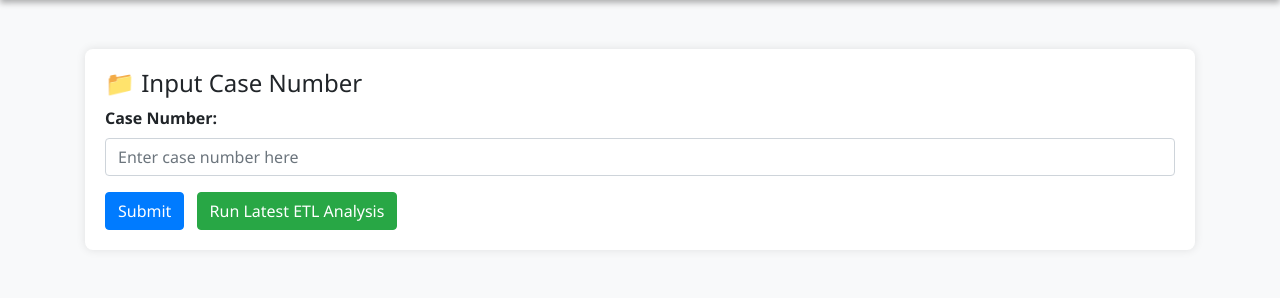
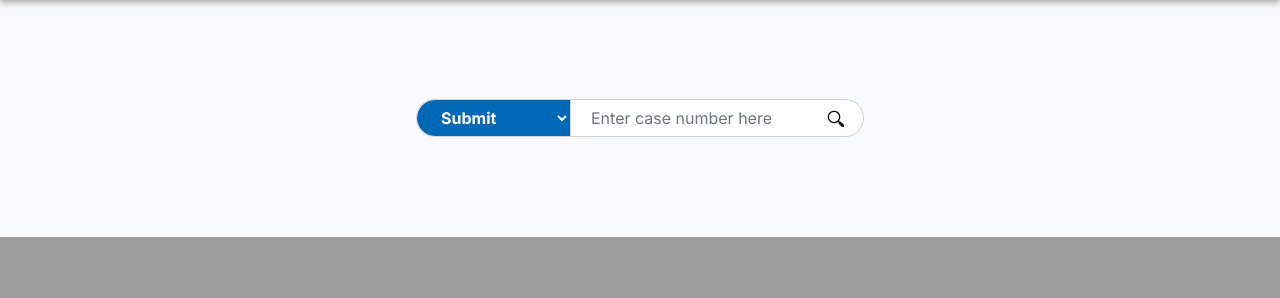
Before and after one commit to kj-fang/wireless_ce_avatar, a Flask app: template templates/index.html in a window 1280 px wide. Shown: the part 961-1259 px from the top of the page. After the commit the page ends 1198 px from the top, so only its background shows below. Run offline with Flask 3, Linux system fonts and the light colour scheme; the template is opened without the code that fills it, so the values that code supplies are empty; parts of the project's set-up code (start-up, migrations or seed data) failed here and were passed over; some libraries are stand-ins or nearby versions.

Commit message:
update new ui for Index page
* update new ui

```diff
--- a/templates/index.html
+++ b/templates/index.html
@@ -2,10 +2,30 @@
 <html lang="en">
 <head>
     <meta charset="UTF-8">
-    <title>Case Number Input</title>
+    <title>Case Number Input - New Design</title>
+    <link href="https://fonts.googleapis.com/css2?family=Inter:wght@400;500;600;700&display=swap" rel="stylesheet">
     <link href="https://stackpath.bootstrapcdn.com/bootstrap/4.5.2/css/bootstrap.min.css" rel="stylesheet">
+    <link href="https://fonts.googleapis.com/css2?family=Press+Start+2P&display=swap" rel="stylesheet">
     <script src="https://cdn.socket.io/3.1.3/socket.io.min.js" crossorigin="anonymous"></script>
     <style>
+        * {
+            font-family: 'Inter', sans-serif !important;
+        }
+
+        /* Keep Press Start 2P font for loading messages */
+        #log-messages,
+        #log-messages * {
+            font-family: 'Press Start 2P', cursive !important;
+        }
+
+        /* Hide SVGator watermark */
+        #epU2ASd7C0s22,
+        #epU2ASd7C0s22 * {
+            opacity: 0 !important;
+            visibility: hidden !important;
+            display: none !important;
+        }
+
         body {
             background-color: #f8f9fa;
             font-family: 'Segoe UI', Tahoma, Geneva, Verdana, sans-serif;
@@ -25,6 +45,13 @@
             border-top: 2px dashed #ccc;
             margin: 40px 0 20px;
         }
+        img {
+            -webkit-backface-visibility: hidden;
+            -webkit-transform: translateZ(0) scale(1.001, 1);
+            transform: translateZ(0) scale(1.001, 1);
+            image-rendering: -webkit-optimize-contrast;
+            image-rendering: crisp-edges;
+        }
     </style>
 </head>
 
@@ -35,116 +62,80 @@
         <img src="{{ url_for('static', filename='banner.svg') }}"
             alt="Banner"
             class="w-100"
-            style="border-radius: 0; display: block; margin-top: 0;">
+            style="display: block; width: 100%; height: auto; shape-rendering: crispEdges;">
     </div>
 
 
-    <div class="container">
-        <!-- 🔔 appear flash successful message -->
-        {% with messages = get_flashed_messages(with_categories=true) %}
-          {% if messages %}
-            <div class="mt-3">
-              {% for category, message in messages %}
-                <div class="alert alert-{{ category }} alert-dismissible fade show" role="alert">
-                  {{ message }}
+    <!-- Flash message placeholder -->
+    <div class="mt-3" style="display: none;">
+        <div class="alert alert-success alert-dismissible fade show" role="alert">
+            Sample success message
             <button type="button" class="close" data-dismiss="alert" aria-label="Close">
                 <span aria-hidden="true">&times;</span>
             </button>
         </div>
-              {% endfor %}
     </div>
-          {% endif %}
-        {% endwith %}
 
     <!-- 📁 Case Number block -->
-        <div class="form-container" id="form-box">
-            <h4>📁 Input Case Number</h4>
-            <form method="post" onsubmit="showLoading()">
-                <div class="form-group">
-                    <div style="display: flex; align-items: flex-top;">
-                        <label for="case_number" style="font-weight: bold; margin-right: 10px;">Case Number:</label>
-                        {% if clipboard_text %}
-                        <div id="clipboard_info" class="text-muted" style="font-size: 0.9em;">
-                            (Clipboard detected: {{ clipboard_text }})
+    <div id="form-box" style="max-width:35%; margin: 100px auto;">
+        <form id="mainForm" method="post" onsubmit="handleSubmit(event)">
+            <div style="display: flex; gap: 0; margin-bottom: 15px; position: relative;">
+                <select id="action_type" class="form-control" style="border-radius: 25px 0 0 25px; padding: 8px 12px 8px 20px; width: auto; min-width: 100px; border-right: none; background-color: #0068B6 ; color: rgb(255, 255, 255); font-weight: bold;">
+                    <option value="submit" style="background-color: white; color: black;">Submit</option>
+                    <option value="etl" style="background-color: white; color: black;">ETL Analysis</option>
+                </select>
+                <input type="text" class="form-control" id="case_number" name="case_number" placeholder="Enter case number here" value="" required style="border-radius: 0 25px 25px 0; padding: 12px 50px 12px 20px; flex: 1;">
+                <button type="submit" class="btn btn-primary" aria-label="Search" style="position: absolute; right: 5px; top: 50%; transform: translateY(-50%); border-radius: 20px; padding: 6px 12px; font-size: 14px; background-color: transparent; border-color: transparent;">
+                    <img src="../static/Magnifying_glass.svg" alt="Search" style="width: 20px; height: 20px;">
+                </button>
             </div>
-                        {% else %}
-                        <div id="clipboard_info" class="text-muted" style="display: none; font-size: 0.9em;"></div>
-                        {% endif %}
-                    </div>
-                    <input type="text" class="form-control" id="case_number" name="case_number" placeholder="Enter case number here" value="{{ clipboard_text }}" required>
-                </div>
-                <button type="submit" class="btn btn-primary">Submit</button>
-                <button type="button" class="btn btn-success ml-2" onclick="runLatestETL()">Run Latest ETL Analysis</button>
         </form>
     </div>
 
     <!-- 🔄 Loading indicator section -->
     <div id="loading-box" class="text-center">
-            <div class="spinner-border text-primary" role="status">
-                <span class="sr-only">Loading...</span>
-            </div>
-            <div class="mt-3">
-                <p class="text-muted">Processing your case... Please wait.</p>
-            </div>
-            <div id="log-messages" class="text-left px-3 py-2 w-75  mx-auto"
+        <div style="position: relative; width: 50%; margin: 0 auto;">
+            <div id="log-messages" class="text-left px-3 py-2"
                 style="
+                    min-height: 200px;
                     max-height: 200px;
                     overflow-y: auto;
-                    font-size: 0.9em;
+                    font-size: 0.7em;
                     background-color: rgb(53, 53, 53);
                     color: white;
                     border-radius: 6px;
-                    font-family: 'Courier New', monospace;
+                    font-family: 'Press Start 2P', cursive;
                     white-space: pre-wrap;
                     box-shadow: inset 0 0 5px rgba(0,0,0,0.3);
+                    line-height: 1.6;
+                    padding-bottom: 60px;
                 ">
+                Validating case number...
+            </div>
+            <img src="../static/pacman.gif" alt="Loading..." style="width: 200px; height: 200px; position: absolute; bottom: 10px; left: 50%; transform: translateX(-50%);">
         </div>
     </div>
 
-    </div>
 
 
     <div class="mb-5"></div>
 
-    <!-- JS: Toggle loading indicator & prevent multiple submissions -->
-    <script>
-
-        document.addEventListener("DOMContentLoaded", async () => {
-            const text = await navigator.clipboard.readText();
-            const pattern = /^00\d{6}$/;
-            if (pattern.test(text.trim())) {
-                document.getElementById("case_number").value = text.trim();
-                const info = document.getElementById("clipboard_info");
-                info.textContent = `(Clipboard detected: ${text})`;
-                info.style.display = "block";
-
-            }
-        });
-
-        const BSOD_SUBMIT_URL = "{{ url_for('bsod.bsod_submit') }}"
-        function disableBSODForm() {
-            const form = document.querySelector(`form[action="${BSOD_SUBMIT_URL}"]`);
-            const button = form.querySelector('button[type="submit"]');
-            button.disabled = true;
-            button.innerHTML = '<span class="spinner-border spinner-border-sm" role="status" aria-hidden="true"></span> Submitting...';
-        }
-    </script>
-
-    <!-- Bootstrap JS for alert dismiss -->
+    <!-- Bootstrap JS -->
     <script src="https://code.jquery.com/jquery-3.5.1.slim.min.js"></script>
     <script src="https://cdn.jsdelivr.net/npm/bootstrap@4.5.2/dist/js/bootstrap.bundle.min.js"></script>
 
+    <!-- Main functionality script -->
     <script>
         const Messages = [
-            "Validating case number...",
-            "Fetching case description...",
-            "Fetching related files...",
-            "Parsing attachment links...",
-            "Report is almost ready...",
+            "- Validating case number...",
+            "- Fetching case description...",
+            "- Fetching related files...",
+            "- Parsing attachment links...",
+            "- Report is almost ready...",
         ];
 
-
         let currentIndex = 0;
+        let LogInterval;
 
         function showLogMessage() {
             const logArea = document.getElementById('log-messages');
@@ -152,7 +143,7 @@
                 const p = document.createElement('div');
                 p.textContent = Messages[currentIndex];
                 logArea.appendChild(p);
-                logArea.scrollTop = logArea.scrollHeight; // auto-rolling down
+                logArea.scrollTop = logArea.scrollHeight;
                 currentIndex++;
             } else {
                 clearInterval(LogInterval);
@@ -173,22 +164,38 @@
             startLogs();
         }
 
-        async function runLatestETL() {
-            const caseInput = document.getElementById('case_number');
-            const caseNumber = caseInput.value.trim();
+        // Handle form submission based on dropdown selection
+        async function handleSubmit(event) {
+            event.preventDefault();
+
+            const actionType = document.getElementById('action_type').value;
+            const caseNumber = document.getElementById('case_number').value.trim();
 
             if (!caseNumber) {
                 alert("⚠️ Please enter a Case Number first!");
                 return;
             }
 
+            if (actionType === 'submit') {
+                // Regular submit - just show loading and submit form
+                showLoading();
+                document.getElementById('mainForm').submit();
+            } else if (actionType === 'etl') {
+                // ETL Analysis
+                await runLatestETL(caseNumber);
+            } else {
+                alert("❌ Unsupported action selected. Please choose a valid option and try again.");
+            }
+        }
+
+        async function runLatestETL(caseNumber) {
             // Show loading animation and log messages
             document.getElementById('form-box').style.display = 'none';
             document.getElementById('loading-box').style.display = 'block';
             startLogs();
 
             try {
-                // ✅ Step 1: Submit case number and wait for the server to complete session setup.
+                // Step 1: Submit case number and wait for the server to complete session setup.
                 const response = await fetch('/', {
                     method: 'POST',
                     headers: {
@@ -197,7 +204,7 @@
                     body: `case_number=${encodeURIComponent(caseNumber)}`
                 });
 
-                // ✅ Step 2: If successful, redirect to the analysis page.
+                // Step 2: If successful, redirect to the analysis page.
                 if (response.ok) {
                     console.log("✅ Case number POST completed. Redirecting...");
                     window.location.href = '/automation/run_latest_etl';
@@ -213,8 +220,37 @@
             }
         }
 
+        // Optional: Auto-fill from clipboard
+        document.addEventListener("DOMContentLoaded", () => {
+            const input = document.getElementById("case_number");
+            if (!input) {
+                return;
+            }
+            const handleAutoFillFromClipboard = async () => {
+                try {
+                    const text = await navigator.clipboard.readText();
+                    const pattern = /^00\d{6}$/;
+                    const trimmed = text.trim();
+                    if (pattern.test(trimmed)) {
+                        input.value = trimmed;
+                    }
+                } catch (err) {
+                    // Clipboard access denied or not available
+                    console.log("Clipboard access not available");
+                } finally {
+                    input.removeEventListener("focus", handleAutoFillFromClipboard);
+                }
+            };
+            input.addEventListener("focus", handleAutoFillFromClipboard);
+        });
     </script>
 
+    <!-- Toggle loading view (for design preview) -->
+    <script>
+        // Uncomment to see loading state
+        // document.getElementById('form-box').style.display = 'none';
+        // document.getElementById('loading-box').style.display = 'block';
+    </script>
 
 </body>
 </html>
```
Also changed, not shown: static/Magnifying_glass.svg (added), static/banner.svg, static/pacman.gif (added). Lines whose indentation alone changed are shown as unchanged.
